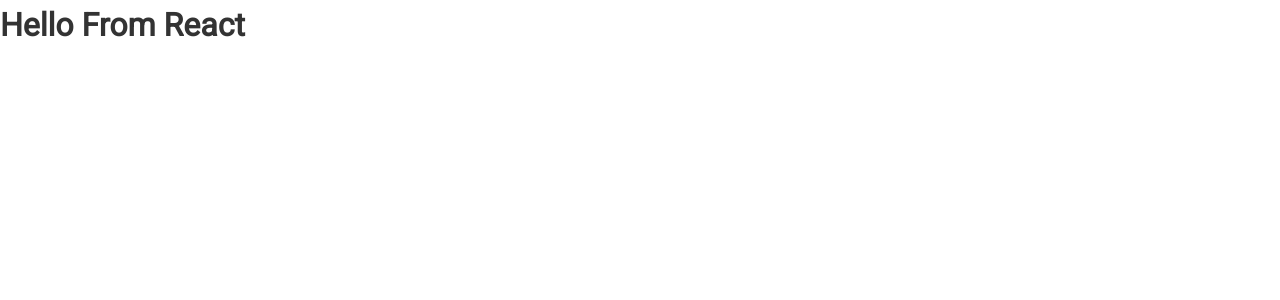
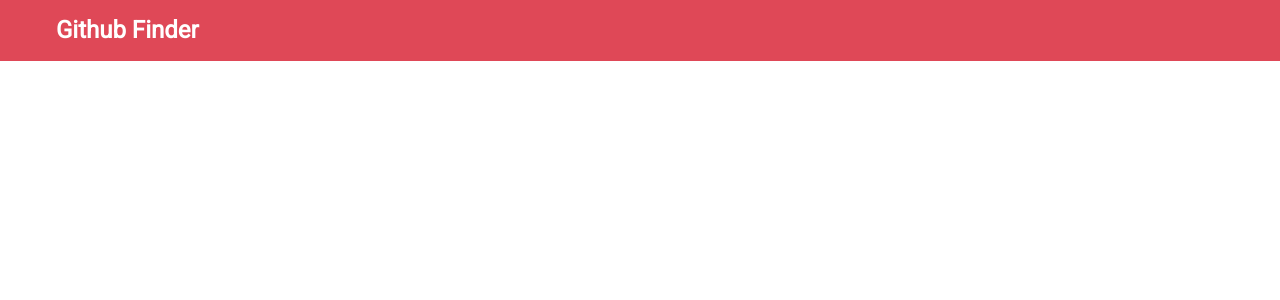
Before and after one commit to rohanJa/GF, a React (Create React App) app: page / in a window 1280 px wide. Shown: the top 300 px of the page. Built offline with nearby package versions, Linux system fonts and the light colour scheme.

Commit message:
User Item and Navbar Created

```diff
--- a/public/index.html
+++ b/public/index.html
@@ -24,6 +24,7 @@
       work correctly both with client-side routing and a non-root public URL.
       Learn how to configure a non-root public URL by running `npm run build`.
     -->
+    <link href="https://stackpath.bootstrapcdn.com/font-awesome/4.7.0/css/font-awesome.min.css" rel="stylesheet" integrity="sha384-wvfXpqpZZVQGK6TAh5PVlGOfQNHSoD2xbE+QkPxCAFlNEevoEH3Sl0sibVcOQVnN" crossorigin="anonymous"/>
     <title>React App</title>
   </head>
   <body>
--- a/src/App.js
+++ b/src/App.js
@@ -1,12 +1,16 @@
-import React from 'react';
+import React, {Component} from 'react';
 import './App.css';
+import Navbar from './components/layout/Navbar'
 
-function App() {
-  return (
-    <div className="App">
-      <h1>Hello From React</h1>
-    </div>
-  );
+class App extends Component {
+  render(){
+
+    return (
+      <div className="App">
+        <Navbar />
+      </div>
+    )
+  }
 }
 
 export default App;
--- /dev/null
+++ b/src/components/layout/Navbar.js
@@ -0,0 +1,28 @@
+import React, {Component} from 'react';
+import PropTypes from 'prop-types'
+
+class Navbar extends Component {
+
+    static defaultProps = {
+        title: 'Github Finder',
+        icon: 'fab fa-github'
+    };
+
+    static propsTypes = {
+        title: PropTypes.string.isRequired,
+        icon: PropTypes.string.isRequired
+    };
+
+    render(){
+
+        return (
+        <nav className="navbar bg-primary">
+            <h1>
+            <i className={this.props.icon}/> {this.props.title}
+            </h1>
+        </nav>
+        )
+    }
+}
+
+export default Navbar;
```
Also changed, not shown: src/components/users/UserItem.js (added, +13 -0 lines).
